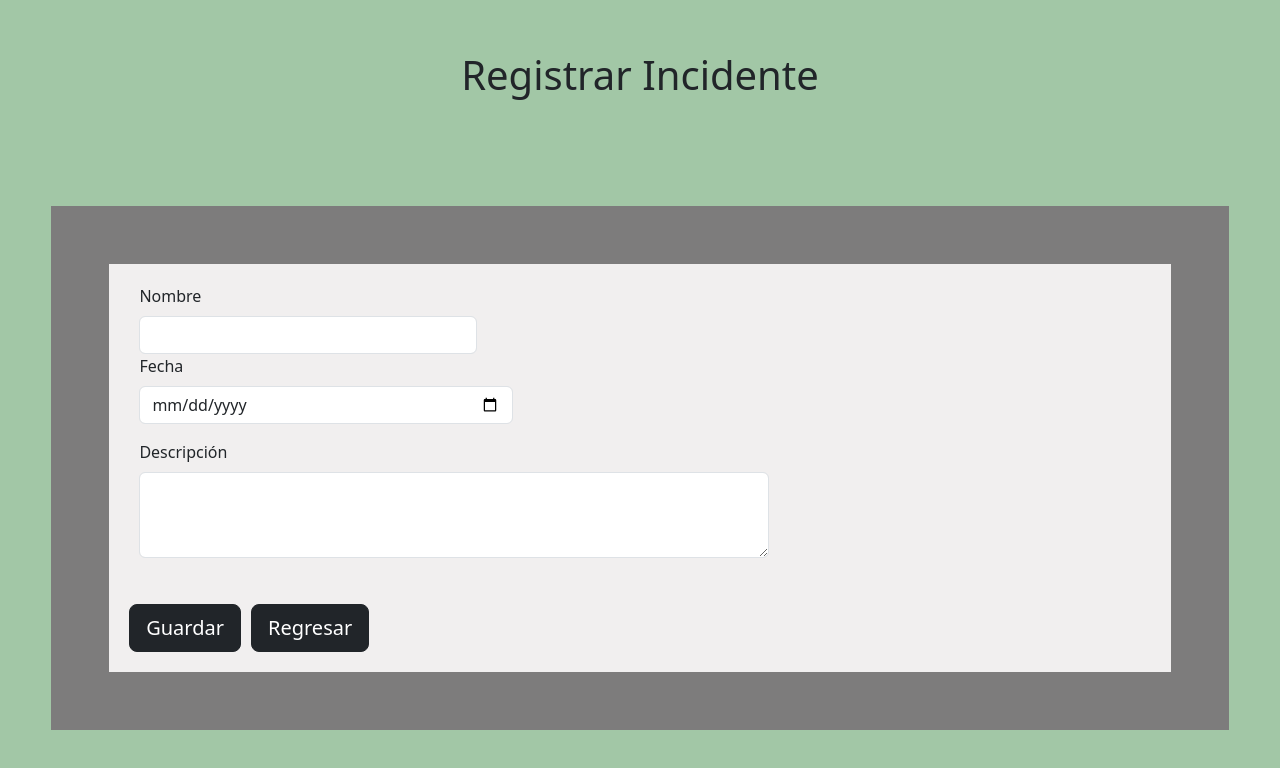
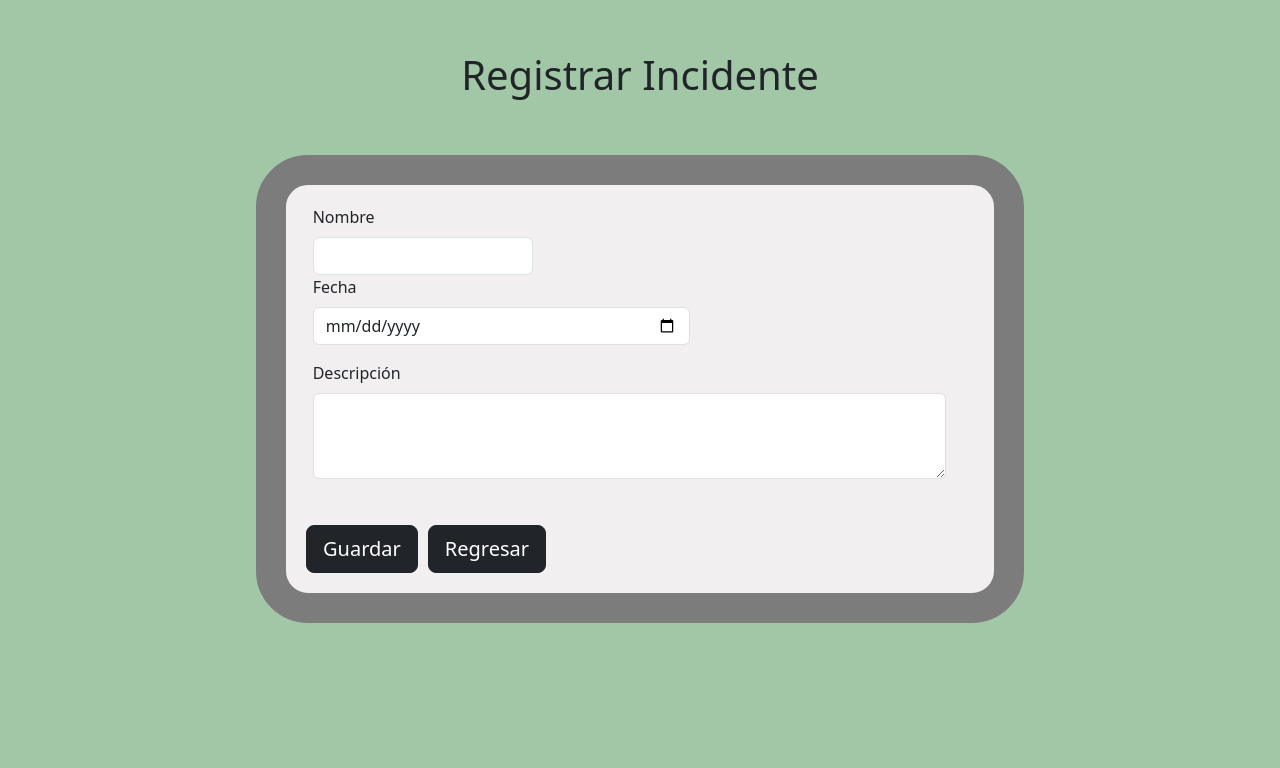
Before and after one commit to Neecs/cowmprar, a React (Vite) app: page /inc-reg in a window 1280 px wide. Shown: the top 768 px of the page. Built offline with nearby package versions, Linux system fonts and the light colour scheme.

Commit message:
changes on incident form

```diff
--- a/src/App.jsx
+++ b/src/App.jsx
@@ -8,7 +8,7 @@ function App() {
   return (
     <BrowserRouter>
       <Routes>
-        <Route path="/" element={< MainPage/>} />
+        <Route path="/" element={<MainPage/>} />
         <Route path="/form-example" element={<FormUserRegister />} />
         <Route path="/main-page" element={<MainPage />} />
         <Route path="/inc-reg" element={<IncidentForm />} />
--- a/src/components/IncidentForm.jsx
+++ b/src/components/IncidentForm.jsx
@@ -11,7 +11,7 @@ export const IncidentForm = () => {
       <br />
       <br />
       <div className="inc-form">
-        <Form>
+        <Form >
           <div className="inc-name">
             <Form.Group as={Col} md="4" controlId="name">
               <Form.Label>Nombre</Form.Label>
--- a/src/styles/incidentForm.css
+++ b/src/styles/incidentForm.css
@@ -6,10 +6,12 @@
 }
 
 .inc-form{
-    margin: 4%;
-    border: 58px solid #7D7C7C; /* Ancho del borde y color (puedes ajustarlos según tus preferencias) */
+    margin-right: 20%;
+    margin-left: 20%;
+    border: 30px solid #7D7C7C;
     padding: 20px;
     background-color: #F1EFEF;
+    border-radius: 52px;
 }
 
 .inc-name{
```
